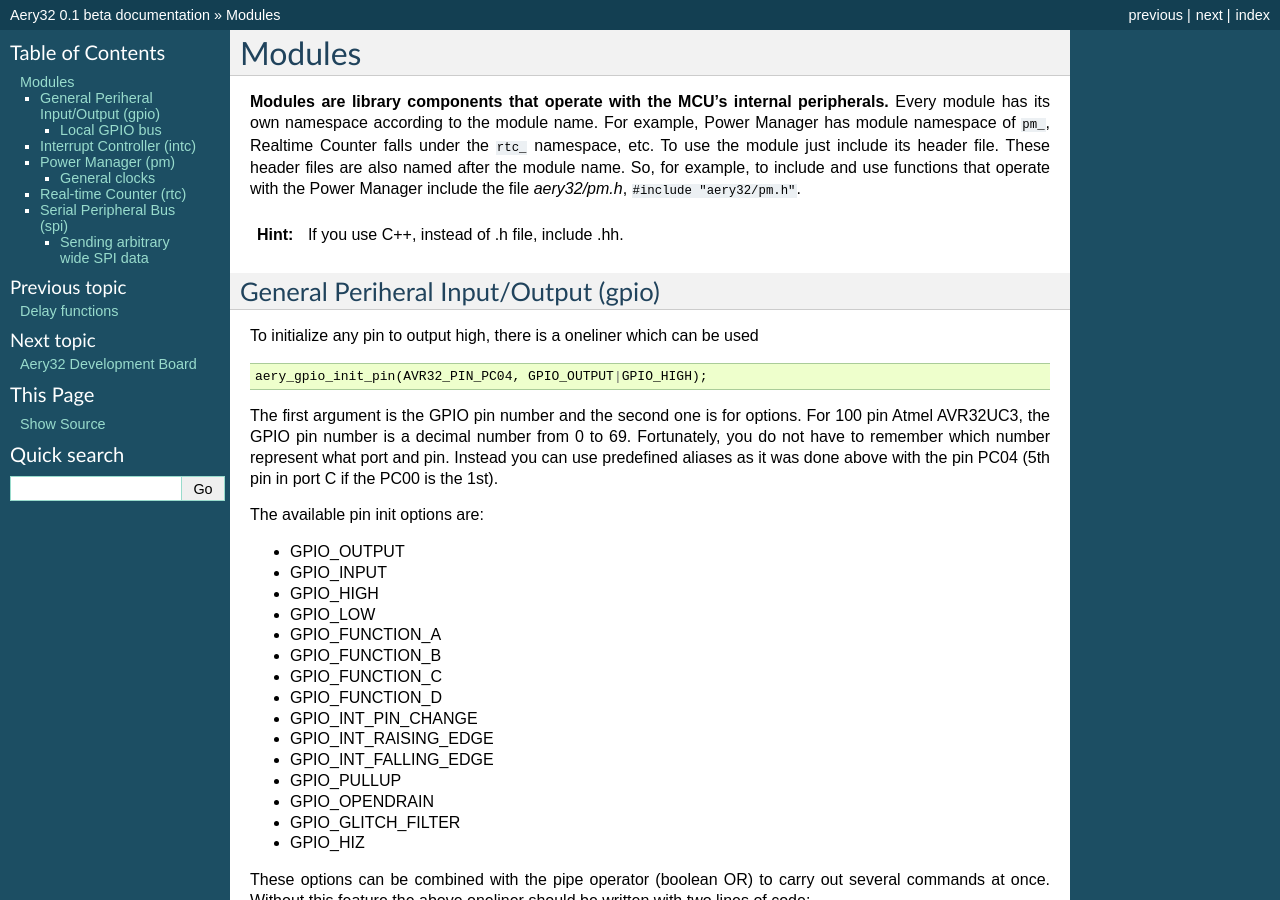
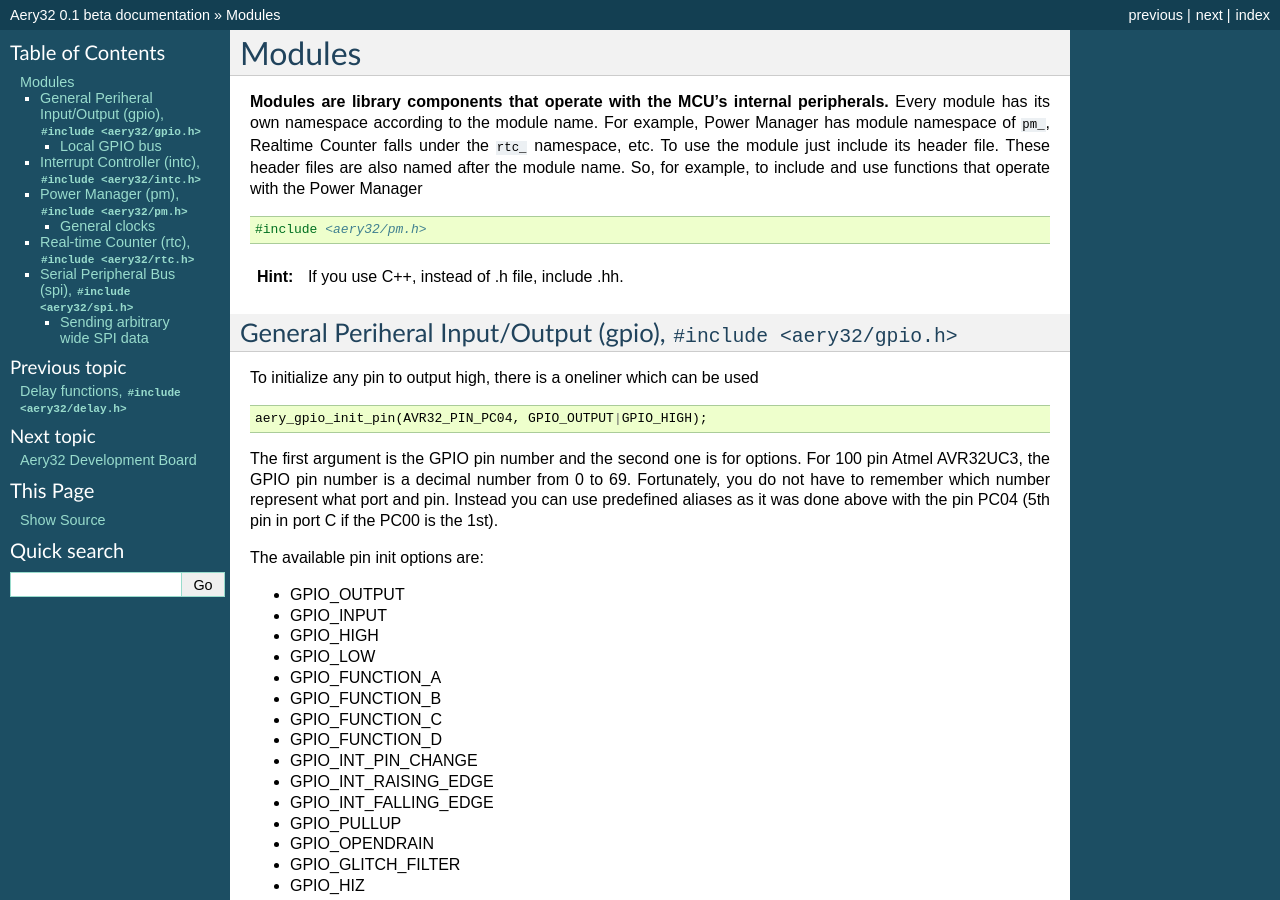
Before and after one commit to aery32/aery32-refguide, a Sphinx documentation site: the page built from source/modules.rst, in a window 1280 px wide and 900 px high. Built offline with Sphinx 7.4.7, drawn with Linux system fonts in a browser that asks for light colours; some of the changed text lies outside the part shown.

Commit message:
Add #include statements everywhere

```diff
--- a/source/delay_functions.rst
+++ b/source/delay_functions.rst
@@ -1,5 +1,5 @@
-Delay functions
-===============
+Delay functions, ``#include <aery32/delay.h>``
+==============================================
 
 There are three convenience delay functions that are intented to be used for short delays, from microseconds to milliseconds.
 
--- a/source/modules.rst
+++ b/source/modules.rst
@@ -1,14 +1,18 @@
 Modules
 =======
 
-**Modules are library components that operate with the MCU's internal peripherals.** Every module has its own namespace according to the module name. For example, Power Manager has module namespace of ``pm_``, Realtime Counter falls under the ``rtc_`` namespace, etc. To use the module just include its header file. These header files are also named after the module name. So, for example, to include and use functions that operate with the Power Manager include the file `aery32/pm.h`, ``#include "aery32/pm.h"``.
+**Modules are library components that operate with the MCU's internal peripherals.** Every module has its own namespace according to the module name. For example, Power Manager has module namespace of ``pm_``, Realtime Counter falls under the ``rtc_`` namespace, etc. To use the module just include its header file. These header files are also named after the module name. So, for example, to include and use functions that operate with the Power Manager
+
+.. code-block:: c
+
+    #include <aery32/pm.h>
 
 .. hint::
 
     If you use C++, instead of .h file, include .hh.
 
-General Periheral Input/Output (gpio)
--------------------------------------
+General Periheral Input/Output (gpio), ``#include <aery32/gpio.h>``
+-------------------------------------------------------------------
 
 To initialize any pin to output high, there is a oneliner which can be used
 
@@ -104,8 +108,8 @@
 
     aery_gpio_disable_localbus();
 
-Interrupt Controller (intc)
----------------------------
+Interrupt Controller (intc), ``#include <aery32/intc.h>``
+---------------------------------------------------------
 
 Before enabling interrupts define and register your interrupt service routine (ISR) functions. First write ISR function as you would do for any other functions
 
@@ -143,8 +147,8 @@
 
     aery_intc_disable_globally();
 
-Power Manager (pm)
-------------------
+Power Manager (pm), ``#include <aery32/pm.h>``
+---------------------------------------------
 
 Power Manager controls integrated oscillators and PLLs among other, well, power related things. When the board has been powered up it runs on the internal RC oscillator that's 115 kHz. However, it's often preferred to use crystal oscillator and higher clock frequency for CPU. So one of the first things what to do after the board has been power up, is the initialization of oscillators. Aery32 development board has 12 MHz crystal oscillator connected to OSC0 that can be started as
 
@@ -259,8 +263,8 @@
     Generic clock can be changed when its running by just initializing it again. You do not have to disable it before doing this and you do not have to enable it again.
 
 
-Real-time Counter (rtc)
-----------------------
+Real-time Counter (rtc), ``#include <aery32/rtc.h>``
+----------------------------------------------------
 
 Real-time counter is for accurate real-time measurements. It enables periodic interrupts at long intervals and the measurement of real-time sequences. RTC has to be init to start counting from the chosen value to the chosen top value. This can be done in this way
 
@@ -286,8 +290,8 @@
 
 The boolean parameter here, tells if the interrupts are enabled or not. Here the interrupts are not enabled so it is your job to poll RTC to check whether the top value has been reached or not.
 
-Serial Peripheral Bus (spi)
----------------------------
+Serial Peripheral Bus (spi), ``#include <aery32/spi.h>``
+--------------------------------------------------------
 
 AVR32 UC3A1 includes to separate SPI buses, SPI0 and SPI1. To initialize SPI bus it is good practice to define pin mask for the SPI related pins. Refering to datasheet page 45, SPI0 operates from PORTA:
 
```
Also changed, not shown: other parts of source/modules.rst (+2 -2 lines), 1 other file.
